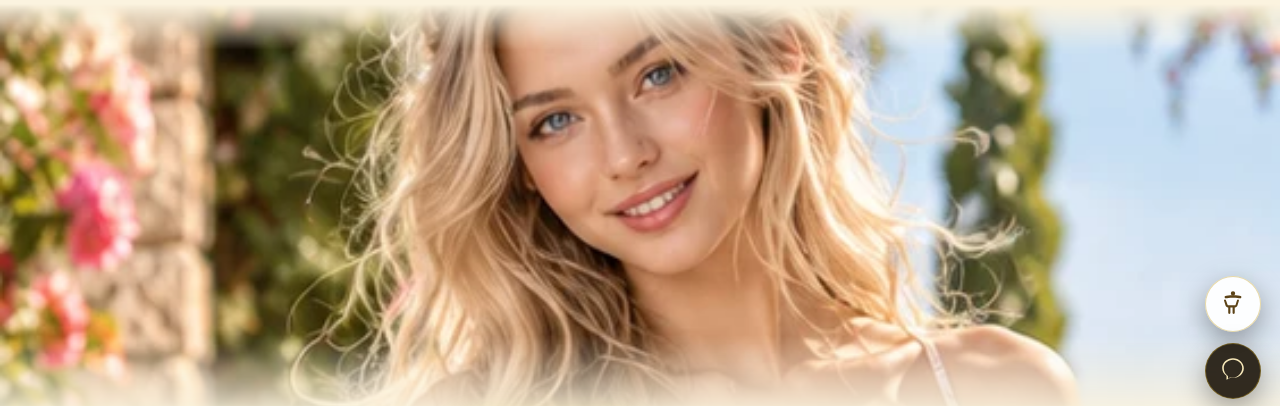
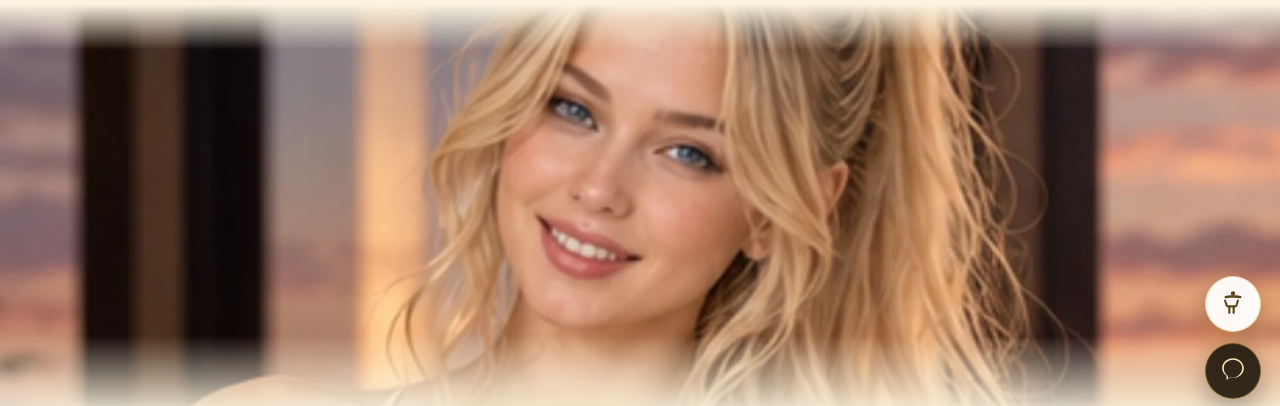
Before and after one commit to KaranSarafIns/selenacole-com, a website: page index.html in a window 1280 px wide. Shown: the part 382-788 px from the top of the page. Drawn offline with nearby package versions, Linux system fonts and the light colour scheme; a web font is replaced by a local one.

Commit message:
Item 16 (Raj): champagne penthouse bust-up is the new homepage hero (his own 1320x1162 crop, hero-penthouse.webp); garden hero retired

```diff
--- a/index.html
+++ b/index.html
@@ -72,7 +72,7 @@
     <p class="hero-tag reveal">Glitter is a lifestyle, not a phase. Welcome to my world — stay for the show.</p>
   </div>
   <div class="hero-media">
-    <img src="/assets/hero-garden.webp" alt="Selena Cole in a floral dress, smiling in a sunlit garden" fetchpriority="high">
+    <img src="/assets/hero-penthouse.webp" alt="Selena Cole in a champagne slip dress, smiling in a penthouse at sunset, the city skyline behind her" fetchpriority="high">
   </div>
   <div class="hero-foot reveal">
     <div class="hero-ctas">
```
Also changed, not shown: ar/index.html (+1 -1 lines), de/index.html (+1 -1 lines), es/index.html (+1 -1 lines), fr/index.html (+1 -1 lines), gu/index.html (+1 -1 lines), hi/index.html (+1 -1 lines), it/index.html (+1 -1 lines), ja/index.html (+1 -1 lines), ko/index.html (+1 -1 lines), pa/index.html (+1 -1 lines), pt/index.html (+1 -1 lines), ru/index.html (+1 -1 lines), zh/index.html (+1 -1 lines), assets/hero-garden.webp (deleted), 1 more files.
